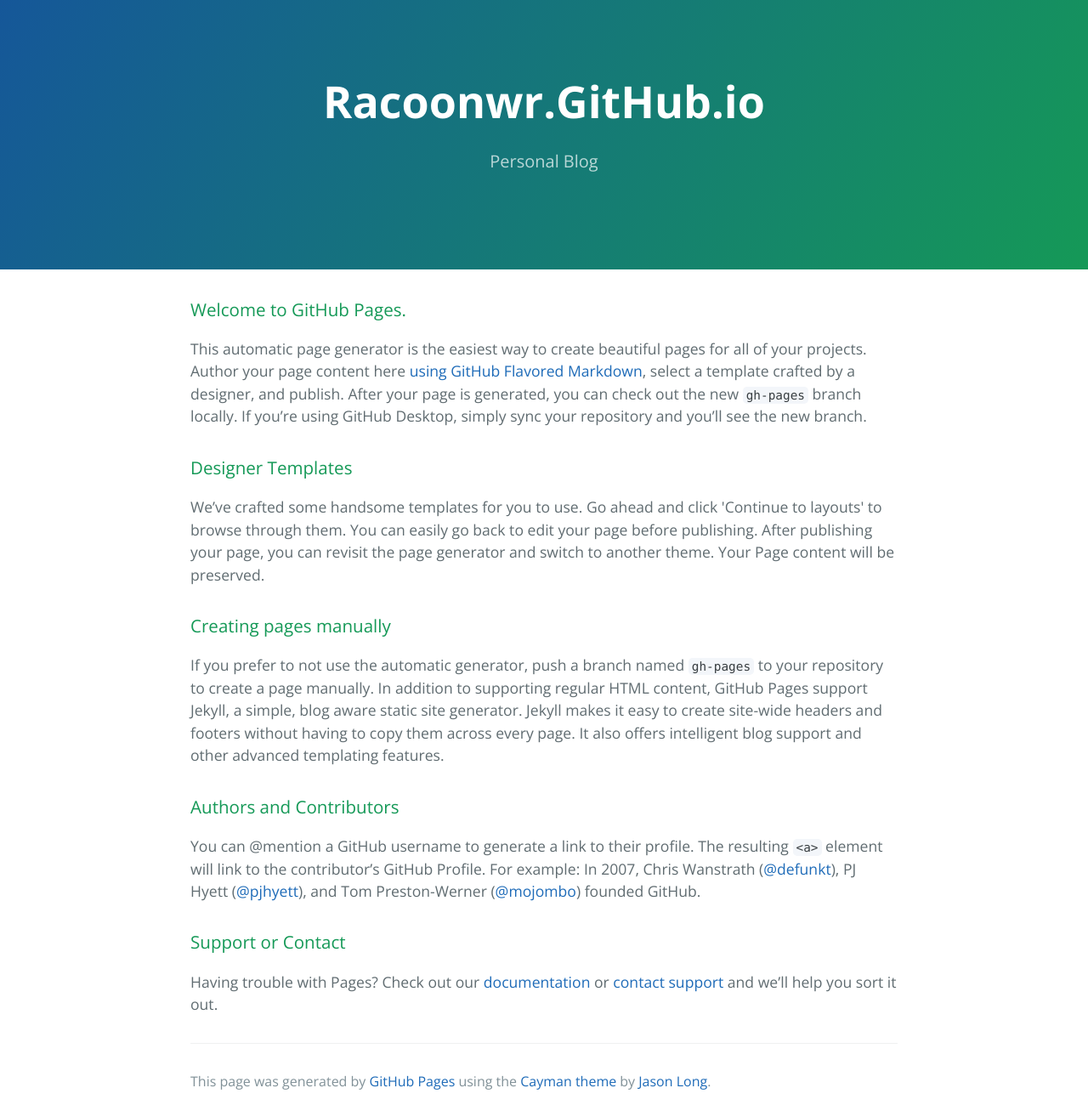
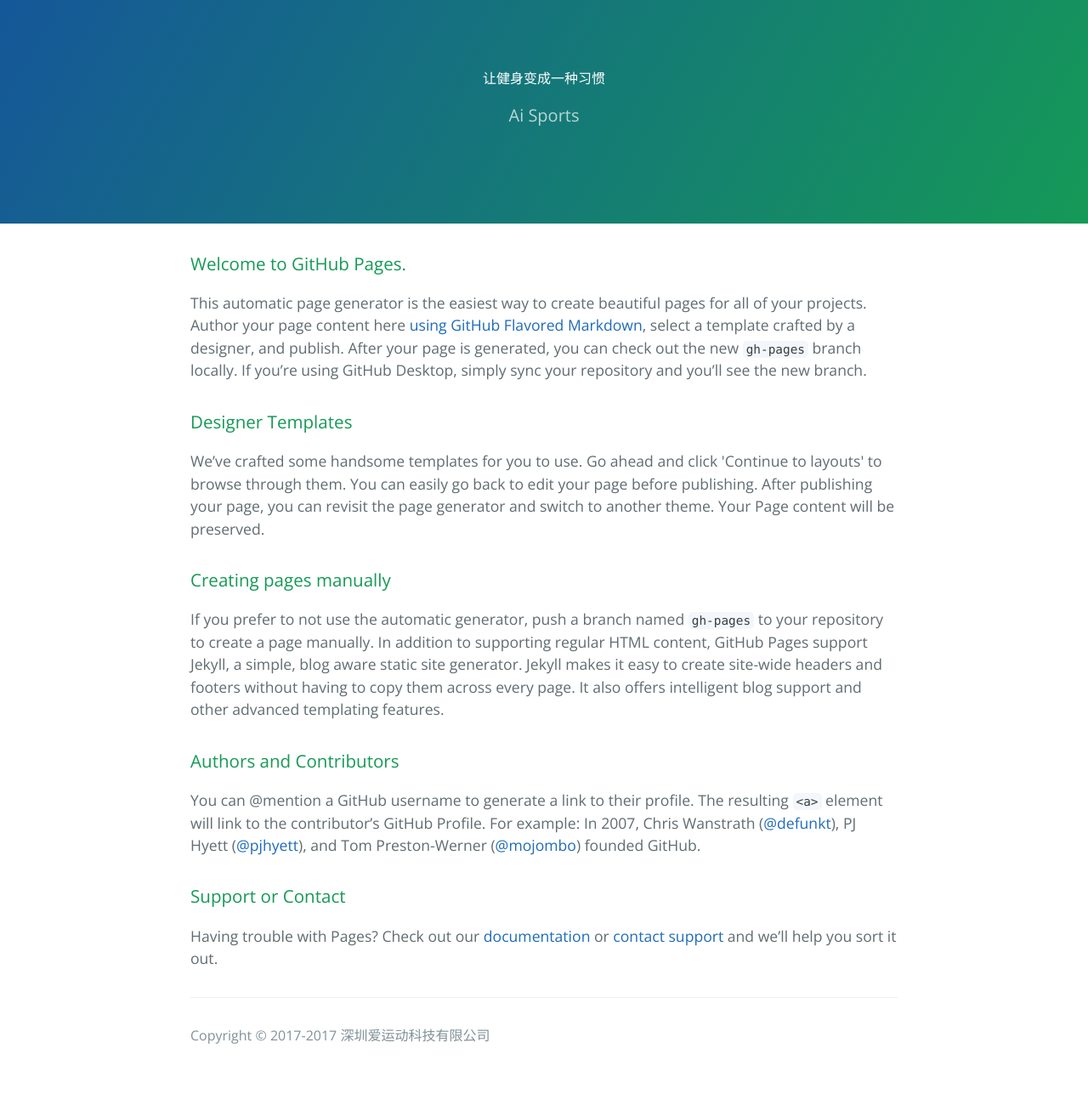
Before and after one commit to racoonwr/racoonwr.github.io, a plain HTML site: page index.html in a window 1280 px wide. Shown: the whole page at 85% size. After the commit the page ends 1262 px from the top, so only its background shows below. Drawn offline with nearby package versions, Linux system fonts and the light colour scheme.

Commit message:
修改标题

```diff
--- a/index.html
+++ b/index.html
@@ -2,7 +2,7 @@
 <html lang="en-us">
   <head>
     <meta charset="UTF-8">
-    <title>Racoonwr.GitHub.io by racoonwr</title>
+    <title>Ai Sports</title>
     <meta name="viewport" content="width=device-width, initial-scale=1">
     <link rel="stylesheet" type="text/css" href="stylesheets/normalize.css" media="screen">
     <link href='https://fonts.googleapis.com/css?family=Open+Sans:400,700' rel='stylesheet' type='text/css'>
@@ -10,9 +10,8 @@
     <link rel="stylesheet" type="text/css" href="stylesheets/github-light.css" media="screen">
   </head>
   <body>
-    <section class="page-header">
-      <h1 class="project-name">Racoonwr.GitHub.io</h1>
-      <h2 class="project-tagline">Personal Blog</h2>
+    <section class="page-header">让健身变成一种习惯</h1>
+      <h2 class="project-tagline">Ai Sports</h2>
     </section>
 
     <section class="main-content">
@@ -43,7 +42,7 @@
 
       <footer class="site-footer">
 
-        <span class="site-footer-credits">This page was generated by <a href="https://pages.github.com">GitHub Pages</a> using the <a href="https://github.com/jasonlong/cayman-theme">Cayman theme</a> by <a href="https://twitter.com/jasonlong">Jason Long</a>.</span>
+        <span class="site-footer-credits">Copyright © 2017-2017 深圳爱运动科技有限公司</span>
       </footer>
 
     </section>
```
